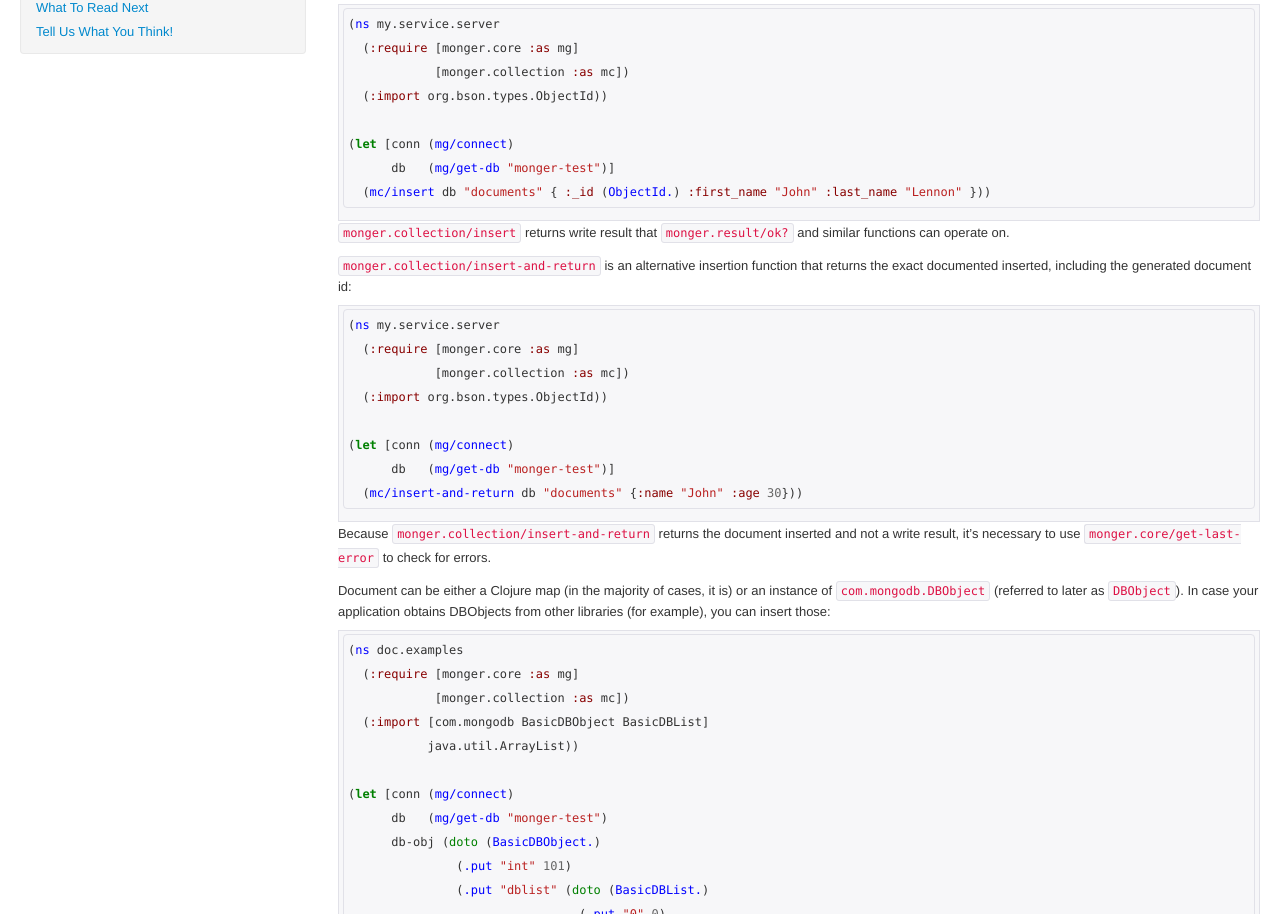
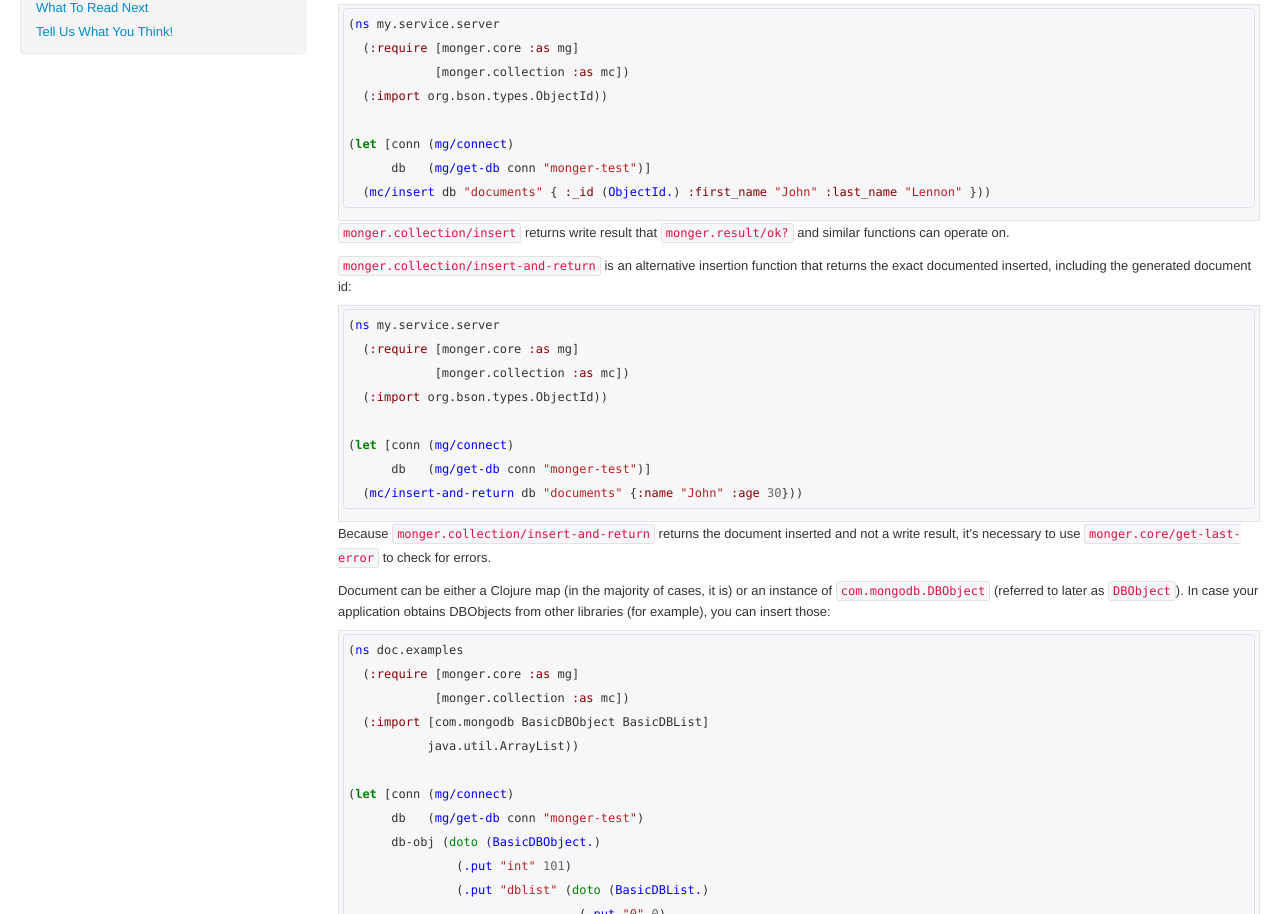
Before and after one commit to clojurewerkz/monger.docs, a Jekyll site: the page built from articles/inserting.md, in a window 1280 px wide and 1400 px high, scrolled down 381 px. Shown: the part 99-1013 px from the top of the window. Built offline with Jekyll 4.4.1, drawn with Linux system fonts in a browser that asks for light colours; some web fonts are replaced; comment, search, counter and statistics services are not loaded.

Commit message:
get-db requires a connection as an argument.
get-db is an arity 2 function taking a connection and a database name.

````diff
--- a/articles/inserting.md
+++ b/articles/inserting.md
@@ -43,7 +43,7 @@ a database, collection name and document to insert:
   (:import org.bson.types.ObjectId))
 
 (let [conn (mg/connect)
-      db   (mg/get-db "monger-test")]
+      db   (mg/get-db conn "monger-test")]
   (mc/insert db "documents" { :_id (ObjectId.) :first_name "John" :last_name "Lennon" }))
 ```
 
@@ -61,7 +61,7 @@ generated document id:
   (:import org.bson.types.ObjectId))
 
 (let [conn (mg/connect)
-      db   (mg/get-db "monger-test")]
+      db   (mg/get-db conn "monger-test")]
   (mc/insert-and-return db "documents" {:name "John" :age 30}))
 ```
 
@@ -82,7 +82,7 @@ libraries (for example), you can insert those:
            java.util.ArrayList))
 
 (let [conn (mg/connect)
-      db   (mg/get-db "monger-test")
+      db   (mg/get-db conn "monger-test")
       db-obj (doto (BasicDBObject.)
                (.put "int" 101)
                (.put "dblist" (doto (BasicDBList.)
@@ -111,7 +111,7 @@ key set. If you need a generated object id. You do so by instantiating
   (:import org.bson.types.ObjectId))
 
 (let [conn (mg/connect)
-      db   (mg/get-db "monger-test")
+      db   (mg/get-db conn "monger-test")
       oid  (ObjectId.)
       doc  {:first_name "John" :last_name "Lennon"}]
   (mc/insert db "documents" (merge doc {:_id oid})))
````
